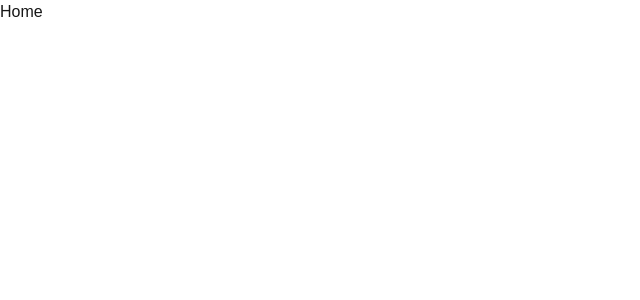
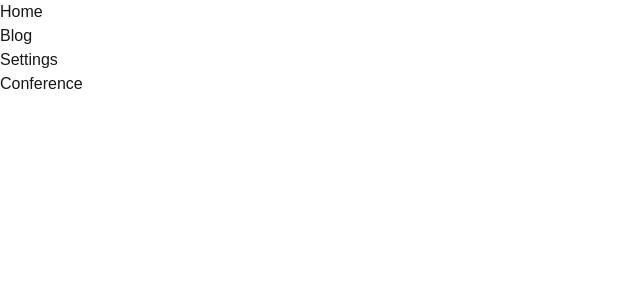
Before and after one commit to atemengue/nextjs-foundations-learning, a Next.js app: page /home in a window 1280 px wide. Shown: the top 300 px of the page, without its empty margins (0-640 px from the left). Built offline with nearby package versions, Linux system fonts and the light colour scheme.

Commit message:
Link and Navgation

```diff
--- a/app/conference/page.tsx
+++ b/app/conference/page.tsx
@@ -1,7 +1,15 @@
+import Link from 'next/link';
+
 const Page = () => {
   return (
     <div>
         <h1>COnference</h1>
+        <h2>
+          <Link href="/conference/speakers">Speakers</Link>
+        </h2>
+        <h2>
+          <Link href="/conference/sessions">Sessions</Link>
+        </h2>
     </div>
   )
 }
--- /dev/null
+++ b/app/conference/sessions/page.tsx
@@ -0,0 +1,14 @@
+import Link from 'next/link';
+
+const Page = () => {
+  return (
+    <div>
+        <h1>Sessions</h1>
+        <h2>
+          <Link href="/conference">Back to Conference Page</Link>
+        </h2>
+    </div>
+  )
+}
+
+export default Page;
--- /dev/null
+++ b/app/conference/speakers/page.tsx
@@ -0,0 +1,14 @@
+import Link from 'next/link';
+
+const Page = () => {
+  return (
+    <div>
+        <h1>Speakers</h1>
+        <h2>
+          <Link href="/conference">Back to Conference</Link>
+        </h2>
+    </div>
+  )
+}
+
+export default Page;
--- a/app/home/page.tsx
+++ b/app/home/page.tsx
@@ -1,7 +1,18 @@
+import Link from 'next/link';
+
 const Page = () => {
   return (
     <div>
         <h1>Home</h1>
+        <h2>
+          <Link href="/blog">Blog</Link>
+        </h2>
+        <h2>
+          <Link href="/settings">Settings</Link>
+        </h2>
+        <h2>
+          <Link href="/conference">Conference</Link>
+        </h2>
     </div>
   )
 }
--- a/app/page.tsx
+++ b/app/page.tsx
@@ -1,7 +1,11 @@
+import Link from 'next/link';
+
+
 const Home = () => {
   return (
     <div>
         <h1>Welcome to Globomantics App</h1>
+        <Link href="/home">Home</Link>
     </div>
   )
 }
```
